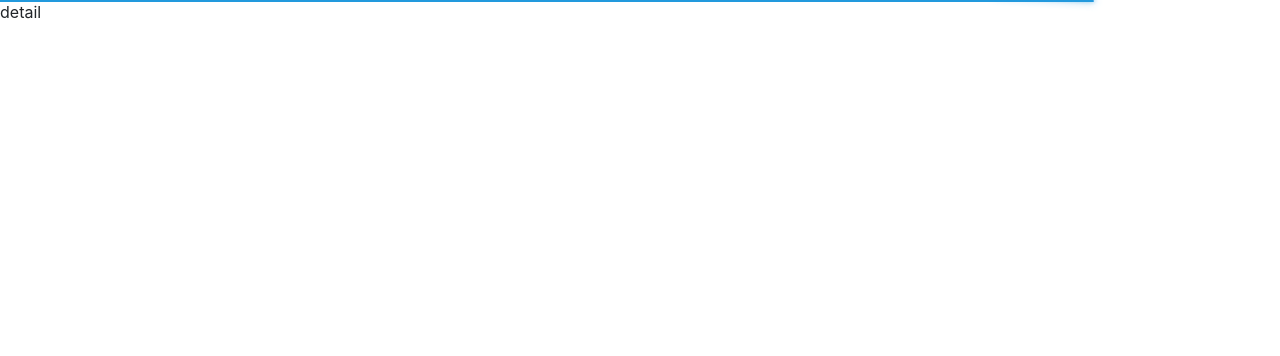
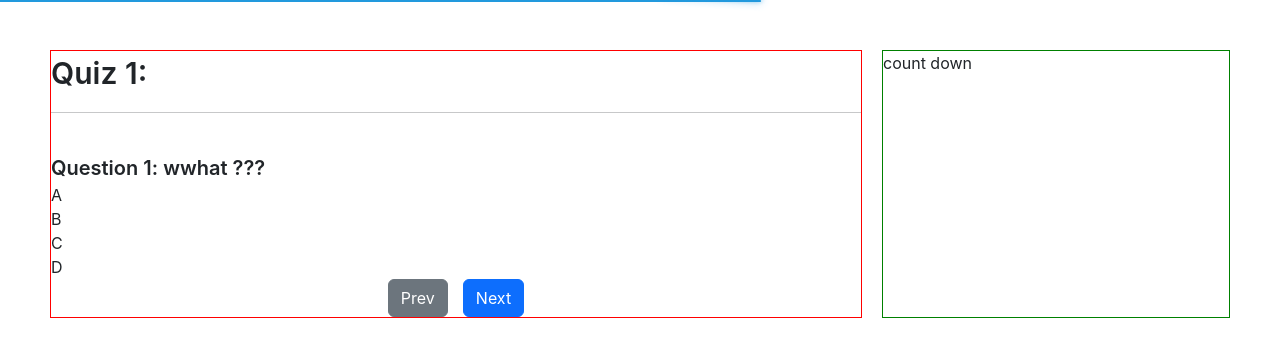
Before and after one commit to phangkhandev/demo-react, a React (Create React App) app: page /quiz/1 in a window 1280 px wide. Shown: the top 356 px of the page. Built offline with nearby package versions, Linux system fonts and the light colour scheme; no server answers.

Commit message:
design question

```diff
--- a/src/Layout.js
+++ b/src/Layout.js
@@ -10,7 +10,7 @@ import { ToastContainer } from 'react-toastify';
 import 'react-toastify/dist/ReactToastify.css';
 import Register from './components/Auth/Register';
 import ListQuiz from './components/User/ListQuiz';
-import DetailQuiz from './components/Header/DetailQuiz';
+import DetailQuiz from './components/User/DetailQuiz';
 
 
 const NotFound = () => {
--- a/src/components/Header/DetailQuiz.js
+++ b/src/components/User/DetailQuiz.js
@@ -1,12 +1,15 @@
 import { useEffect } from "react";
-import { useParams } from "react-router-dom";
+import { useParams, useLocation } from "react-router-dom";
 import { getDataQuiz } from "../../services/apiService";
 import _ from "lodash";
+import './DetailQuiz.scss'
 
 const DetailQuiz = (props) => {
     const params = useParams();
     const quizId = params.id;
+    const location = useLocation();
 
+    console.log(">>>check location: ", location)
 
     useEffect(() => {
         fetchQuestions();
@@ -41,7 +44,33 @@ const DetailQuiz = (props) => {
 
     return (
         <div className="detail-quiz-container">
-            detail
+            <div className="left-content">
+                <div className="title">
+                    Quiz {quizId}: {location?.state?.quizTitle}
+                </div>
+                <hr />
+                <div className="q-body">
+                    <img />
+                </div>
+                <div className="q-content">
+                    <div className="question">Question 1: wwhat ???</div>
+                    <div className="answer">
+                        <div className="a-child">A</div>
+                        <div className="a-child">B</div>
+                        <div className="a-child">C</div>
+                        <div className="a-child">D</div>
+                    </div>
+                </div>
+                <div className="footer">
+                    <buuton className="btn btn-secondary">Prev</buuton>
+                    <buuton className="btn btn-primary">Next</buuton>
+                </div>
+            </div>
+            <div className="right-content">
+                count down
+            </div>
+
+
         </div>
     )
 }
--- /dev/null
+++ b/src/components/User/DetailQuiz.scss
@@ -0,0 +1,38 @@
+.detail-quiz-container {
+    display: flex;
+    gap: 20px;
+    padding: 50px;
+    .left-content {
+        width: 70%;
+        border: 1px solid red;
+
+        .title {
+            font-size: 30px;
+            font-weight: 600;
+
+
+        }
+
+        .q-content {
+            .question {
+                font-size: 20px;
+                font-weight: 600;
+            }
+        }
+
+        .footer{
+            display: flex;
+            gap: 15px;
+            justify-content: center;
+
+        }
+
+    }
+
+    .right-content {
+        width: 30%;
+        border: 1px solid green;
+    }
+
+
+}
--- a/src/components/User/ListQuiz.js
+++ b/src/components/User/ListQuiz.js
@@ -30,7 +30,7 @@ const ListQuiz = (props) => {
                                 <p className="card-text">{quiz.description}</p>
                                 <button
                                     className="btn btn-primary"
-                                    onClick={() => navigate(`/quiz/${quiz.id}`)}
+                                    onClick={() => navigate(`/quiz/${quiz.id}`, { state: { quizTitle: quiz.description } })}
                                 >Start Now
                                 </button>
                             </div>
```
